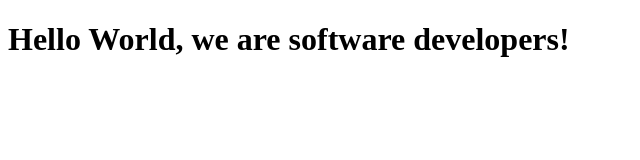
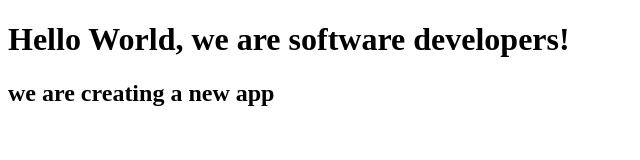
Before and after one commit to EvaFoundHerself/JoaoAura, a plain HTML site: page index.html in a window 1280 px wide. Shown: the whole page, without its empty margins (0-640 px from the left). Drawn offline with Linux system fonts and the light colour scheme.

Commit message:
second change

```diff
--- a/index.html
+++ b/index.html
@@ -9,7 +9,8 @@
   <body>
     <script src="https://cdn.freecodecamp.org/testable-projects-fcc/v1/bundle.js"></script>
 
-    <h1>Hello World, we are software developers!</h1>
+    <h1>Hello World, we are software developers! </h1>
+    <h2> we are creating a new app</h2>
     <script  src="js/index.js"></script>
   </body>
 </html>
```
